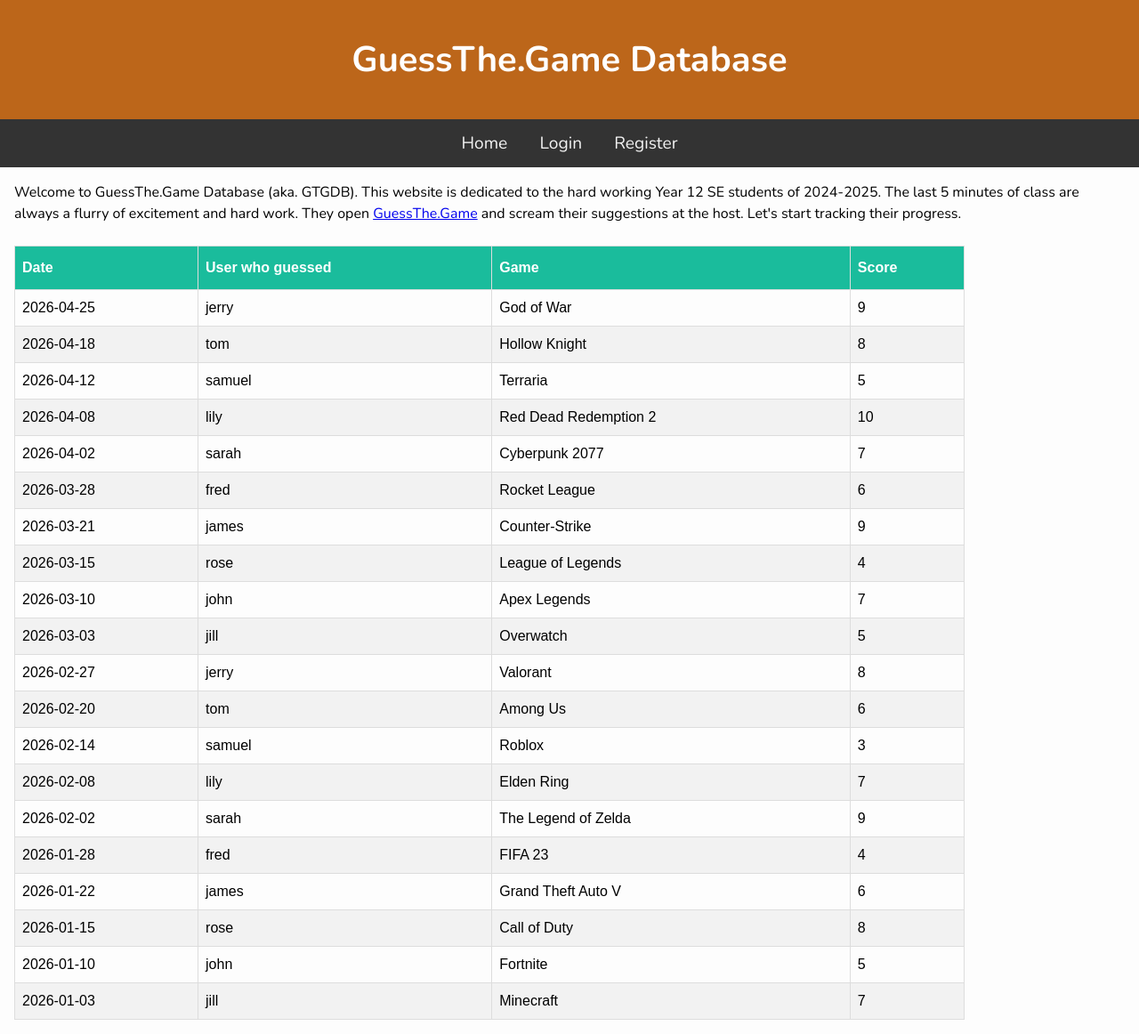
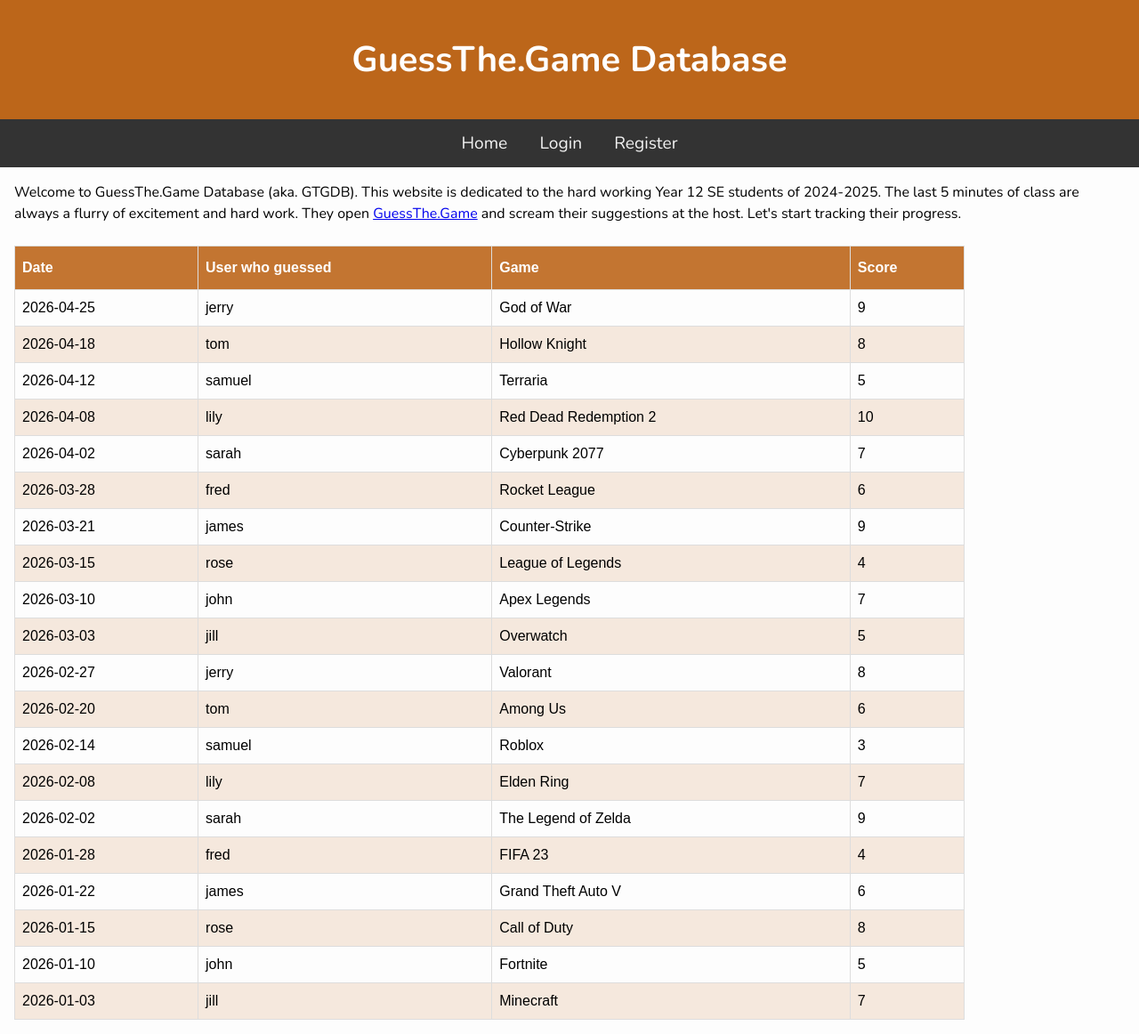
Before and after one commit to MohammadM123/GTGDB, a Flask app: page / in a window 1280 px wide. Shown: the whole page at 89% size. Run offline with Flask 3, Linux system fonts and the light colour scheme; data comes from the database, SQL or seed files in the repository.

Commit message:
change table colouring

```diff
--- a/static/css/style.css
+++ b/static/css/style.css
@@ -72,18 +72,18 @@
 }
 
 .guess-table tr:nth-child(even) {
-  background-color: #f2f2f2;
+  background-color: #f5e8dd;
 }
 
 .guess-table tr:hover {
-  background-color: #ddd;
+  background-color: #eed9c6;
 }
 
 .guess-table th {
   padding-top: 12px;
   padding-bottom: 12px;
   text-align: left;
-  background-color: #1abc9c;
+  background-color: #c37531;
   color: white;
 }
 
```
